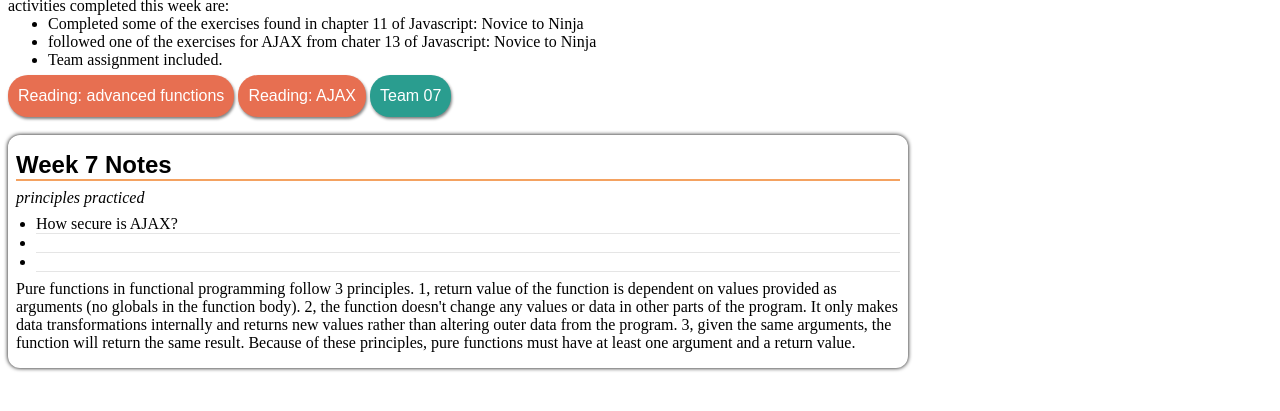
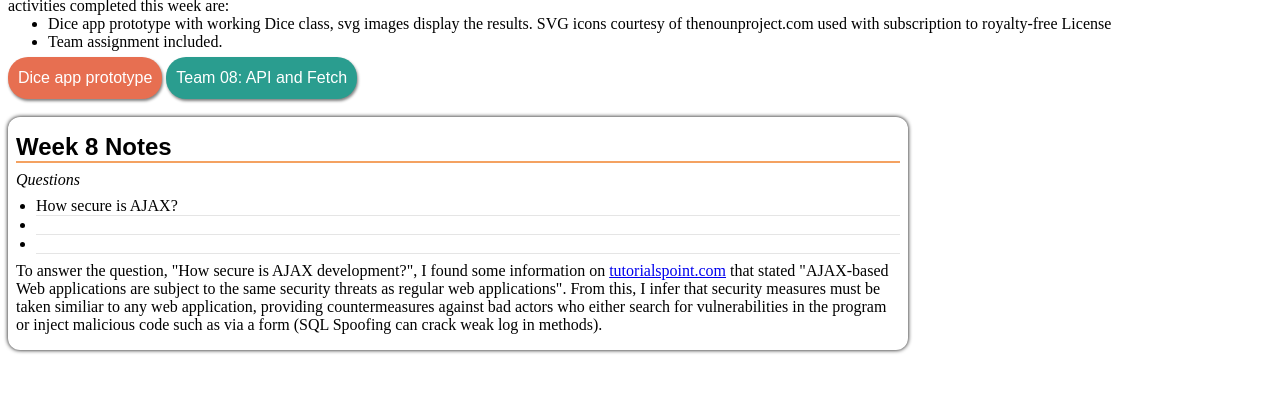
Before and after one commit to AlexxCourter/wdd330, a plain HTML site: page week8/index.html in a window 1280 px wide. Shown: the part 107-518 px from the top of the page. Drawn offline with Linux system fonts and the light colour scheme.

Commit message:
fixed typos. added week 8 to main portfolio links

```diff
--- a/js/main.js
+++ b/js/main.js
@@ -39,8 +39,12 @@ let linkList = [
     {
         label: "Week 7 notes",
         url: "week7/index.html"
+    },
+    //week 8
+    {
+        label: "Week 8 notes",
+        url: "week8/index.html"
     }
-    //week 8
     //week 9
     //week 10
     //week 11
--- a/week8/index.html
+++ b/week8/index.html
@@ -27,23 +27,21 @@
     </h1>
     <p class="activity-desc">activities completed this week are:</p>
     <ul>
-      <li>Completed some of the exercises found in chapter 11 of Javascript: Novice to Ninja</li>
-      <li>followed one of the exercises for AJAX from chater 13 of Javascript: Novice to Ninja</li>
+      <li>Dice app prototype with working Dice class, svg images display the results. SVG icons courtesy of thenounproject.com used with subscription to royalty-free License</li>
       <li>Team assignment included.</li>
     </ul>
-    <a href="../week7/functions.html" class="btn btn--round">Reading: advanced functions</a>
-    <a href="../week7/ajax.html" class="btn btn--round">Reading: AJAX</a>
-    <a href="../week7/team07/hiking-complete.html" class="btn btn--round team">Team 07</a>
+    <a href="../week8/dice.html" class="btn btn--round">Dice app prototype</a>
+    <a href="../week8/team08/team8.html" class="btn btn--round team">Team 08: API and Fetch</a>
 
-    <section class="notes" id="w7-notes">
-        <h2 class="notes-title">Week 7 Notes</h2>
-        <p><em>principles practiced</em></p>
+    <section class="notes" id="w8-notes">
+        <h2 class="notes-title">Week 8 Notes</h2>
+        <p><em>Questions</em></p>
         <ul class="questions">
             <li class="question">How secure is AJAX?</li>
             <li class="question"></li>
             <li class="question"></li>
         </ul>
-        <p>Pure functions in functional programming follow 3 principles. 1, return value of the function is dependent on values provided as arguments (no globals in the function body). 2, the function doesn't change any values or data in other parts of the program. It only makes data transformations internally and returns new values rather than altering outer data from the program. 3, given the same arguments, the function will return the same result. Because of these principles, pure functions must have at least one argument and a return value.</p>
+        <p>To answer the question, "How secure is AJAX development?", I found some information on <a href="https://www.tutorialspoint.com/ajax/ajax_security.htm">tutorialspoint.com</a> that stated "AJAX-based Web applications are subject to the same security threats as regular web applications". From this, I infer that security measures must be taken similiar to any web application, providing countermeasures against bad actors who either search for vulnerabilities in the program or inject malicious code such as via a form (SQL Spoofing can crack weak log in methods).</p>
     </section>
 
   </main>
```
Also changed, not shown: week8/team08/team8.html (+2 -2 lines).
